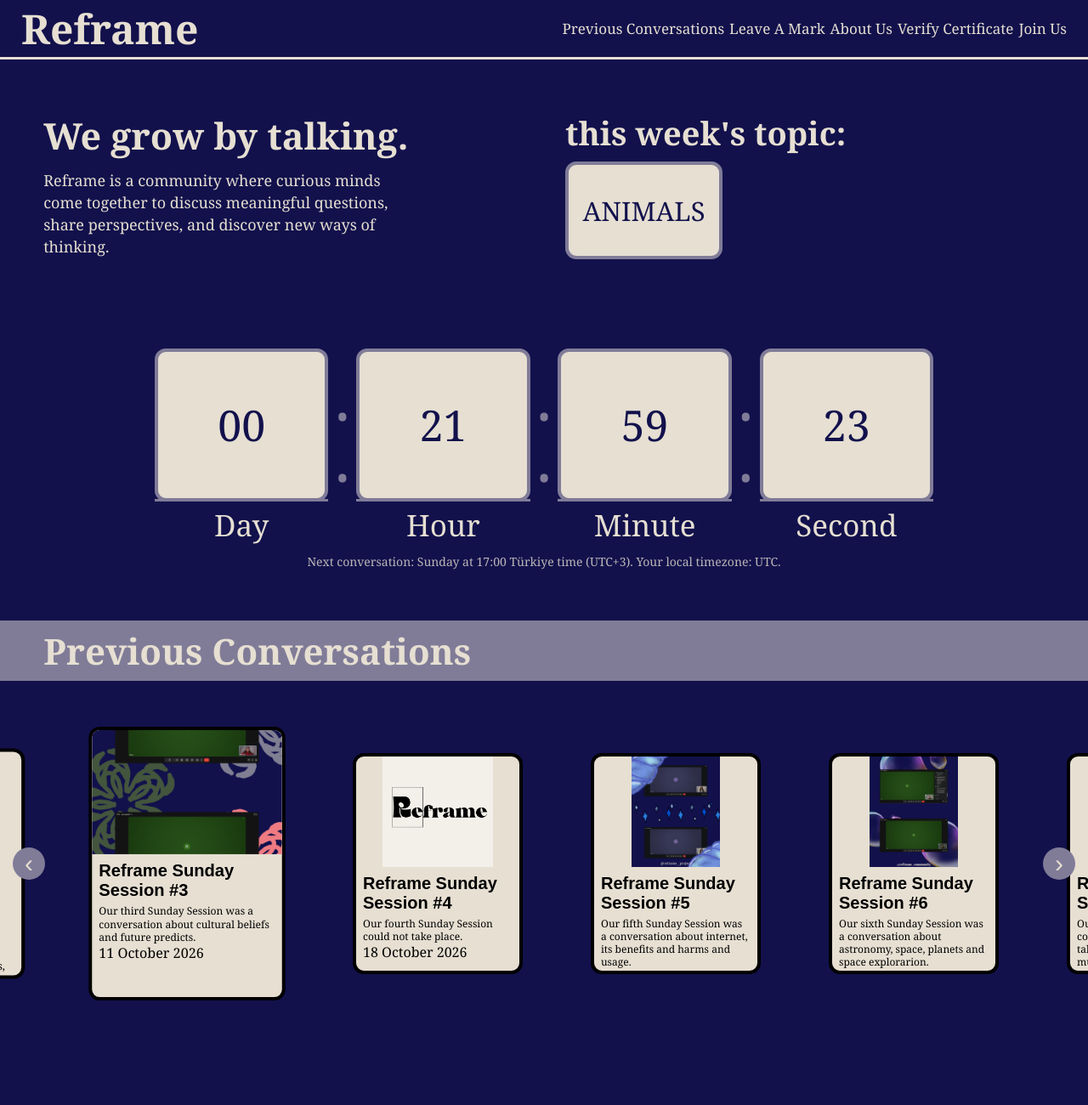
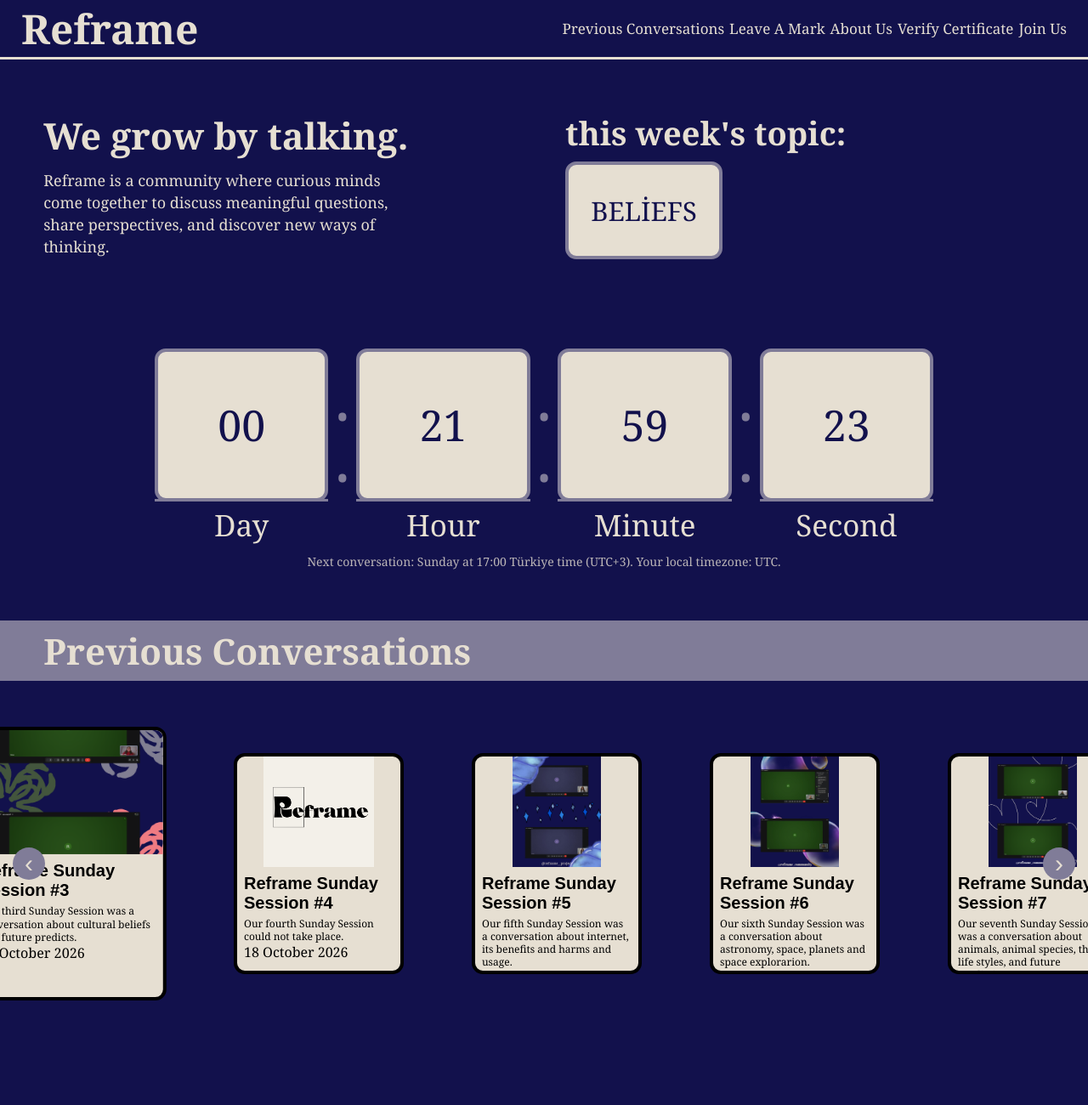
Before and after one commit to reframeproject/reframe, a plain HTML site: page index.html in a window 1280 px wide. Shown: the top 1300 px of the page at 85% size. Drawn offline with Linux system fonts and the light colour scheme; no server answers.

Commit message:
Update index.html

```diff
--- a/index.html
+++ b/index.html
@@ -96,7 +96,7 @@
                 <h2>this week's topic:</h2>
 
                 <div class="topic-card">
-                    <span>ANIMALS</span>
+                    <span>BELİEFS</span>
                 </div>
             </div>
 
@@ -250,6 +250,19 @@
                         </div>
                     </article>
 
+
+
+                     <article class="conversation-card">
+                        <img src="images/seven.png" alt="Reframe Sunday Session #7">
+                        <div class="card-content">
+                            <h3>Reframe Sunday Session #7</h3>
+                            <p>
+                               Our seventh Sunday Session was a conversation about animals,
+                               animal species, their life styles, and future prediction.
+                            </p>
+                            <span>8 November 2026</span>
+                        </div>
+                    </article>
                 </div>
 
                 <button class="carousel-button next-button">
```
